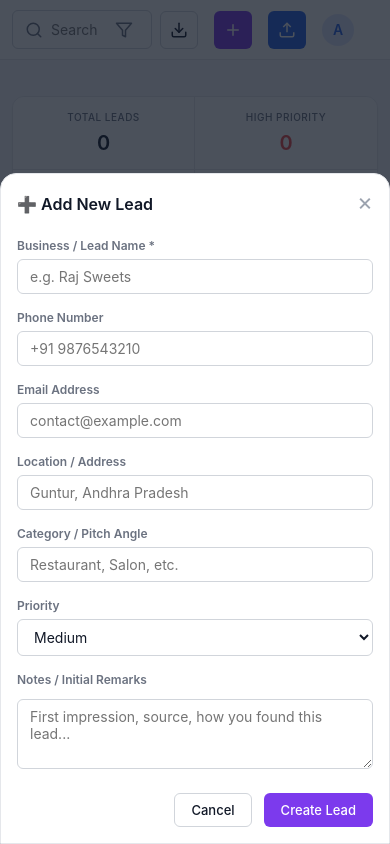
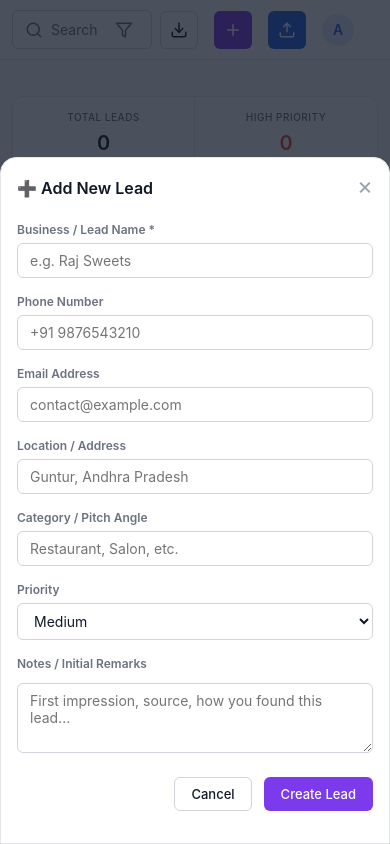
Before and after one commit to Pavandarivemula1/Darion-CRM, a website: page index.html in a window 390 px wide. Drawn offline with nearby package versions, Linux system fonts and the light colour scheme; no server answers.

Commit message:
upgrade mobile fix v1

```diff
--- a/styles.css
+++ b/styles.css
@@ -784,14 +784,10 @@ tr:last-child td { border-bottom: none; }
         max-width: 100% !important;
         max-height: 90dvh;
         overflow-y: auto;
-        margin: auto;
-        padding: 16px;
+        margin: 0;
+        padding: 16px 16px calc(env(safe-area-inset-bottom, 0px) + 32px) 16px;
         border-radius: 16px 16px 0 0;
-        position: fixed;
-        bottom: 0;
-        left: 0;
-        right: 0;
-        top: auto;
+        position: relative;
     }
     .modal {
         align-items: flex-end;
```
